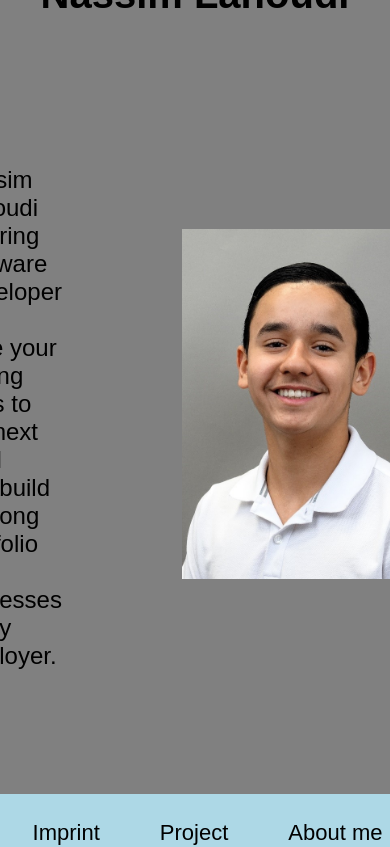
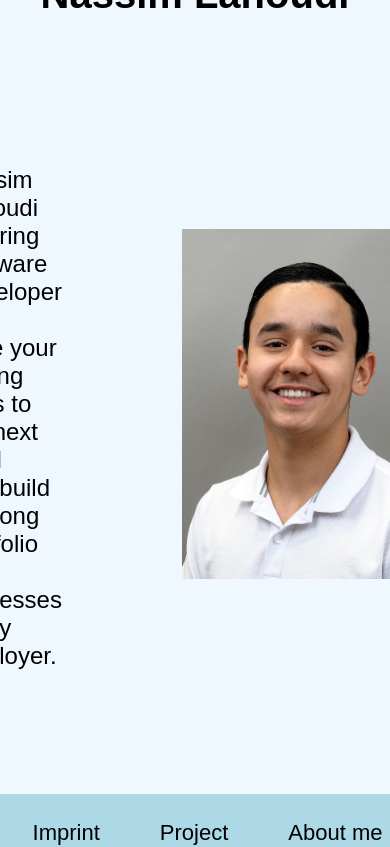
Before and after one commit to Nassim-Lahoudi/Nassim-Lahoudi-Portfolio, a React (Vite) app: page / in a window 390 px wide. Shown: the top 847 px of the page. Built offline with nearby package versions, Linux system fonts and the light colour scheme.

Commit message:
index.css aktualisieren

```diff
--- a/src/index.css
+++ b/src/index.css
@@ -17,8 +17,7 @@ button{
 }
 
 @media (max-width: 768px) {
-    body {
-        background-color: grey;
+    body{
         display: flex;
         justify-content: center;
         align-items: center;
```
